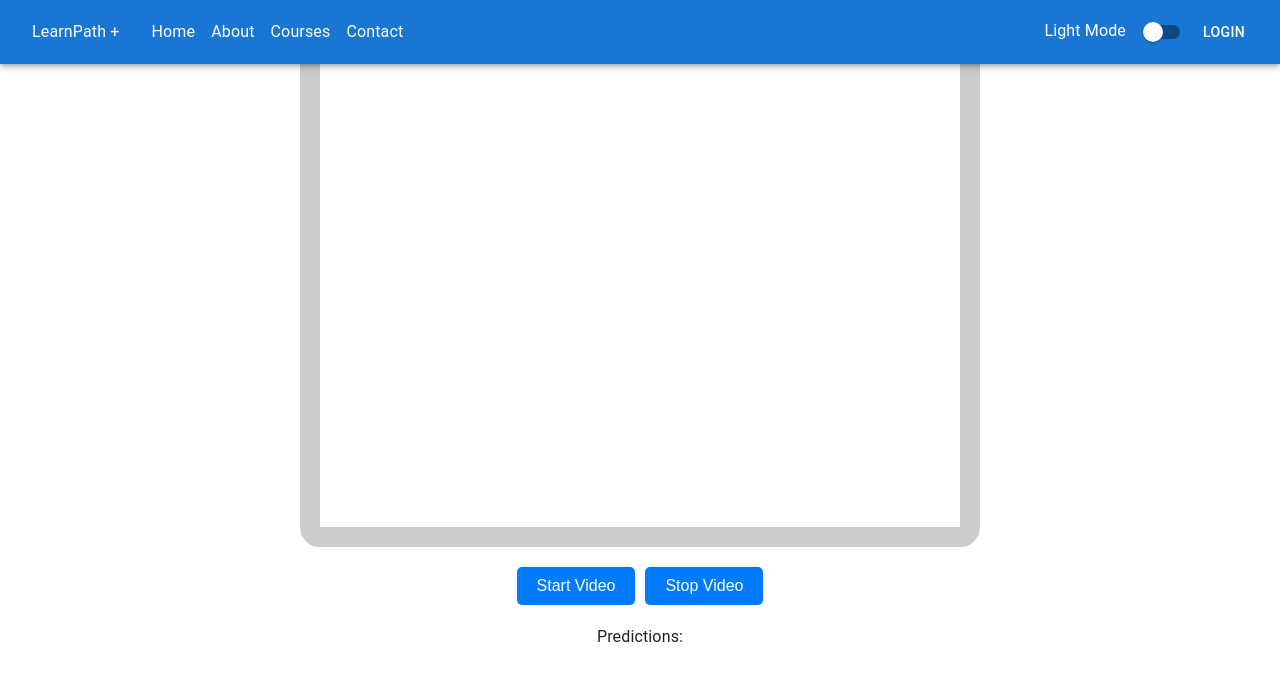
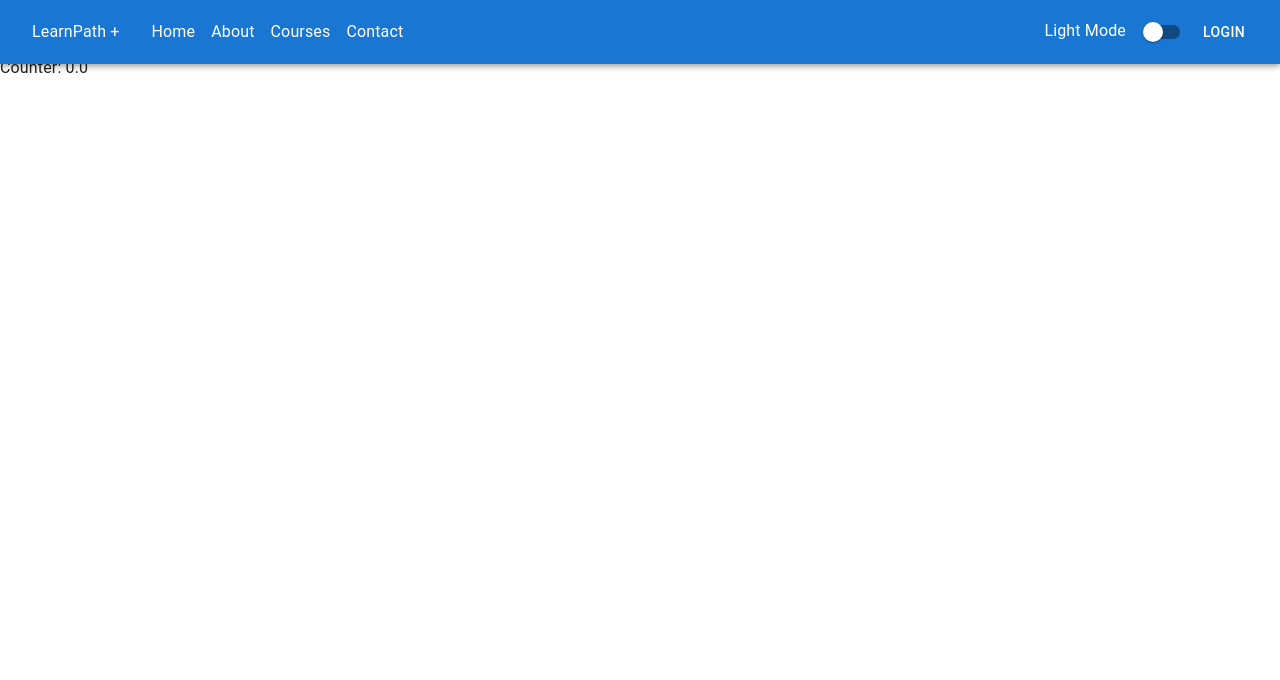
Before and after one commit to kishan20-00/EduQuest, a React (Create React App) app in the folder frontend/: page /video in a window 1280 px wide. Shown: the top 680 px of the page. Built offline with nearby package versions, Linux system fonts and the light colour scheme.

Commit message:
Updated frontend

```diff
--- a/frontend/src/App.js
+++ b/frontend/src/App.js
@@ -8,7 +8,7 @@ import CssBaseline from '@mui/material/CssBaseline';
 import HomePage from './components/HomePage';
 import NavBar from './components/Navbar';
 import ProfilePage from './components/Profile';
-import Video from './components/Video';
+import EyeTrackingVideo from './components/Video';
 import AddCoursePage from './components/AddCourse';
 import ViewCoursesPage from './components/AllCourses';
 import AboutUsPage from './components/About';
@@ -43,7 +43,7 @@ function App() {
           <Route path="/signin" element={<SignIn />} />
           <Route path="/signup" element={<SignUp />} />
           <Route path="/profile" element={<ProfilePage />} />
-          <Route path="/video" element={<Video />} />
+          <Route path="/video" element={<EyeTrackingVideo />} />
           <Route path="/addcourse" element={<AddCoursePage />} />
           <Route path="/course" element={<ViewCoursesPage />} />
           <Route path="/about" element={<AboutUsPage />} />
--- a/frontend/src/components/CourseDetailsPage.js
+++ b/frontend/src/components/CourseDetailsPage.js
@@ -1,18 +1,24 @@
-// CourseDetails.js
 import React, { useEffect, useState } from 'react';
 import { useParams } from 'react-router-dom';
 import axios from 'axios';
-import { Box, Typography } from '@mui/material';
+import { Box, Typography, Button } from '@mui/material';
+import EyeTrackingVideo from './Video';
 
 const CourseDetailsPage = () => {
   const { id } = useParams(); // Get the course ID from the URL
   const [course, setCourse] = useState(null);
+  const [isPlaying, setIsPlaying] = useState(false);
+  const [finalCounter, setFinalCounter] = useState(0);
 
   useEffect(() => {
     const fetchCourse = async () => {
       try {
         const response = await axios.get(`https://edu-quest-hfoq.vercel.app/api/content/${id}`);
         setCourse(response.data);
+        // Start eye-tracking automatically if learning material is a video
+        if (response.data.learningMaterial === 'video') {
+          setIsPlaying(true); // Autoplay eye-tracking video
+        }
       } catch (error) {
         console.error('Error fetching course:', error);
       }
@@ -20,6 +26,13 @@ const CourseDetailsPage = () => {
 
     fetchCourse();
   }, [id]);
+
+  const handleCourseVideoPlay = () => setIsPlaying(true); // Start eye-tracking when video plays
+  const handleCourseVideoPause = () => setIsPlaying(false); // Stop eye-tracking when video pauses or ends
+
+  const handleCompleted = () => {
+    setIsPlaying(false); // Stop eye-tracking when completed
+  };
 
   if (!course) return <Typography>Loading...</Typography>; // Display loading text while fetching
 
@@ -31,22 +44,32 @@ const CourseDetailsPage = () => {
 
       {/* Video Playback */}
       {course.learningMaterial === 'video' && (
+        <>
           <iframe
             width="100%"
             height="315"
-          src={`https://www.youtube.com/embed/${course.source.split('/').pop()}`} // Embed YouTube
-          title="YouTube Video"
+            src={`https://www.youtube.com/embed/${course.source.split('/').pop()}`}
+            title="Course Video"
             frameBorder="0"
             allow="accelerometer; autoplay; clipboard-write; encrypted-media; gyroscope; picture-in-picture"
             allowFullScreen
+            onPlay={handleCourseVideoPlay}
+            onPause={handleCourseVideoPause}
+            onEnded={handleCourseVideoPause} // Stop tracking on video end
           />
+          {/* Eye Tracking Video component */}
+          <EyeTrackingVideo isPlaying={isPlaying} />
+          <Button variant="contained" color="secondary" onClick={handleCompleted}>
+            Complete
+          </Button>
+        </>
       )}
 
       {/* Audio Playback */}
       {course.learningMaterial === 'audio' && (
         <audio controls style={{ width: '100%' }}>
-          <source src={course.source} type="audio/mpeg" /> {/* Change the type if needed */}
-          <source src={course.source} type="audio/ogg" /> {/* Try additional types */}
+          <source src={course.source} type="audio/mpeg" />
+          <source src={course.source} type="audio/ogg" />
           Your browser does not support the audio element.
         </audio>
       )}
--- a/frontend/src/components/Video.js
+++ b/frontend/src/components/Video.js
@@ -1,60 +1,56 @@
 import React, { useState, useRef, useEffect } from 'react';
 import axios from 'axios';
-import './Video.css'; // Import CSS file for styling
 
-function Video() {
+function EyeTrackingVideo({ isPlaying }) {
   const videoRef = useRef(null);
   const [predictions, setPredictions] = useState('');
   const [sendingInterval, setSendingInterval] = useState(null);
-  const [isVideoStarted, setIsVideoStarted] = useState(false);
+  const [nonFocusCount, setNonFocusCount] = useState(0);
+  const [counter, setCounter] = useState(0);
 
   useEffect(() => {
-    return () => {
-      // Clear the interval when the component unmounts
-      clearInterval(sendingInterval);
-    };
-  }, [sendingInterval]);
-
-  const toggleVideoAndSendFrames = () => {
-    if (!isVideoStarted) {
-      // Start video and send frames
+    if (isPlaying) {
       startVideo();
       startSendingFrames();
     } else {
-      // Stop video
       stopVideo();
     }
-  };
+
+    // Clean up the interval on unmount or when isPlaying changes
+    return () => {
+      stopVideo();
+      clearInterval(sendingInterval);
+    };
+  }, [isPlaying]);
 
   const startVideo = () => {
     navigator.mediaDevices.getUserMedia({ video: true })
       .then(stream => {
         videoRef.current.srcObject = stream;
-        setIsVideoStarted(true);
       })
       .catch(err => console.error('Error accessing webcam:', err));
   };
 
   const stopVideo = () => {
-    const stream = videoRef.current.srcObject;
+    const stream = videoRef.current?.srcObject;
     if (stream) {
-      const tracks = stream.getTracks();
-      tracks.forEach(track => track.stop());
-      setIsVideoStarted(false);
+      stream.getTracks().forEach(track => track.stop());
     }
-    // Clear the sending interval
     clearInterval(sendingInterval);
   };
 
   const startSendingFrames = () => {
-    // Set up interval to send frames every 1 second
+    clearInterval(sendingInterval);
+
     const intervalId = setInterval(() => {
       sendFrameToServer();
-    }, 1000); // Send every 1 second
+    }, 1000);
     setSendingInterval(intervalId);
   };
 
   const sendFrameToServer = () => {
+    if (!videoRef.current || !videoRef.current.srcObject) return;
+
     const canvas = document.createElement('canvas');
     const context = canvas.getContext('2d');
     canvas.width = videoRef.current.videoWidth;
@@ -63,33 +59,44 @@ function Video() {
 
     canvas.toBlob(blob => {
       const formData = new FormData();
-      formData.append('image_data', blob, 'image.jpg'); // Append the image blob as a file
+      formData.append('image_data', blob, 'image.jpg');
 
       axios.post('http://127.0.0.1:5000/predict', formData)
         .then(response => {
           const prediction = response.data.prediction;
           setPredictions(prediction > 0.6 ? 'Focus' : 'Non Focus');
+
+          // Update the nonFocusCount and counter
+          if (prediction <= 0.6) {
+            setNonFocusCount(prevCount => {
+              const newCount = prevCount + 1;
+              if (newCount >= 10) {
+                setCounter(prevCounter => prevCounter - 0.5);
+                return 0; // Reset count after hitting 10
+              }
+              return newCount;
+            });
+          } else {
+            setNonFocusCount(0); // Reset count if Focus is received
+          }
         })
-        .catch(error => {
-          console.error('Error sending frame to server:', error);
-        });
+        .catch(error => console.error('Error sending frame to server:', error));
     }, 'image/jpeg');
   };
 
   return (
-    <div className="container">
-      <div className="video-container">
-        <video className='detect' ref={videoRef} width="640" height="480" autoPlay></video>
-      </div>
-      <div className="buttons-container">
-        <button onClick={toggleVideoAndSendFrames}>
-          {isVideoStarted ? 'Video Started' : 'Start Video'}
-        </button>
-        <button onClick={stopVideo}>Stop Video</button>
-      </div>
+    <div>
+      <video
+        ref={videoRef}
+        width="320"
+        height="240"
+        autoPlay
+        style={{ display: isPlaying ? 'block' : 'none' }}
+      />
       <p>Predictions: {predictions}</p>
+      <p>Counter: {counter.toFixed(1)}</p>
     </div>
   );
 }
 
-export default Video;
+export default EyeTrackingVideo;
```
Lines whose indentation alone changed are shown as unchanged.
